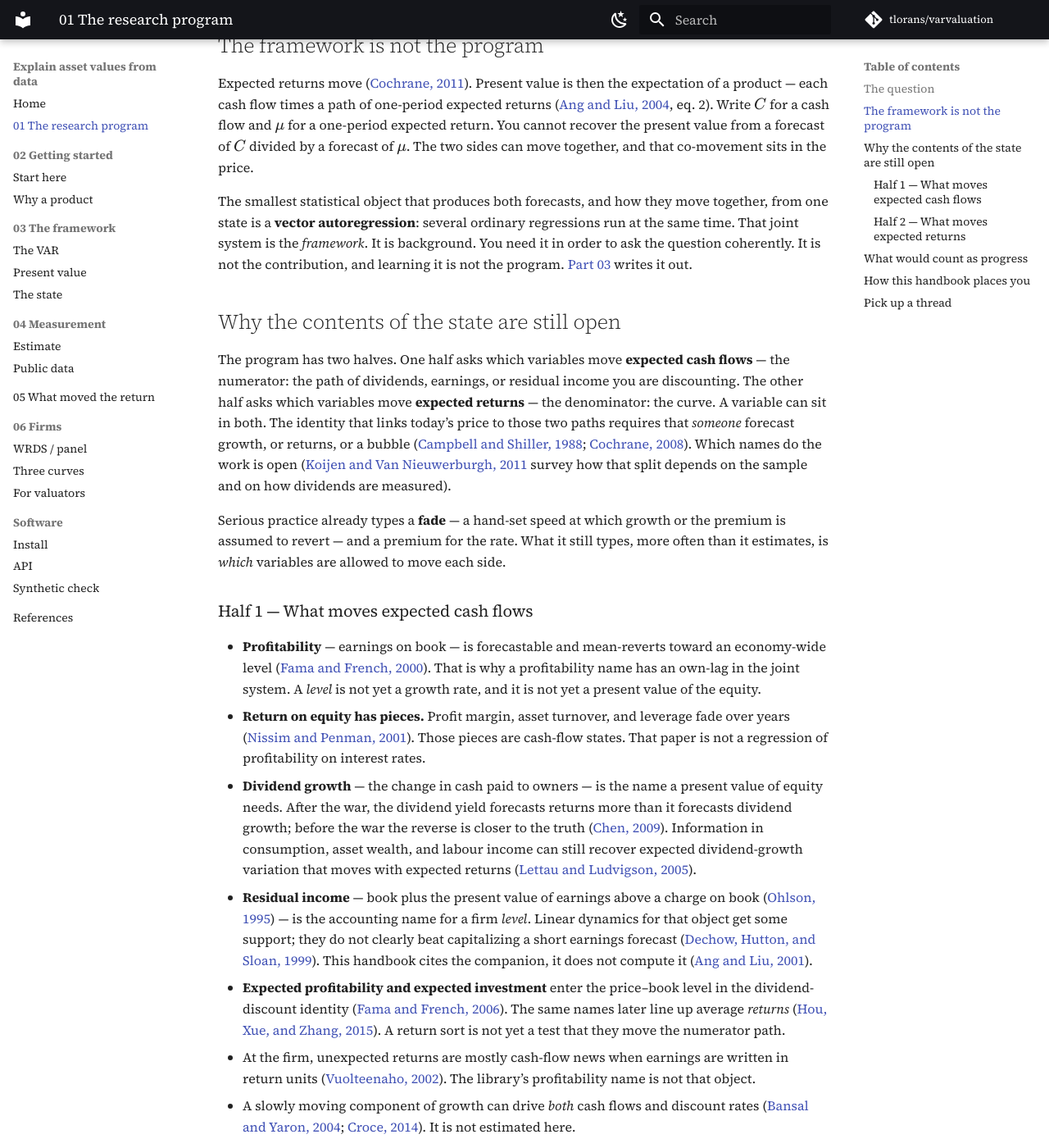
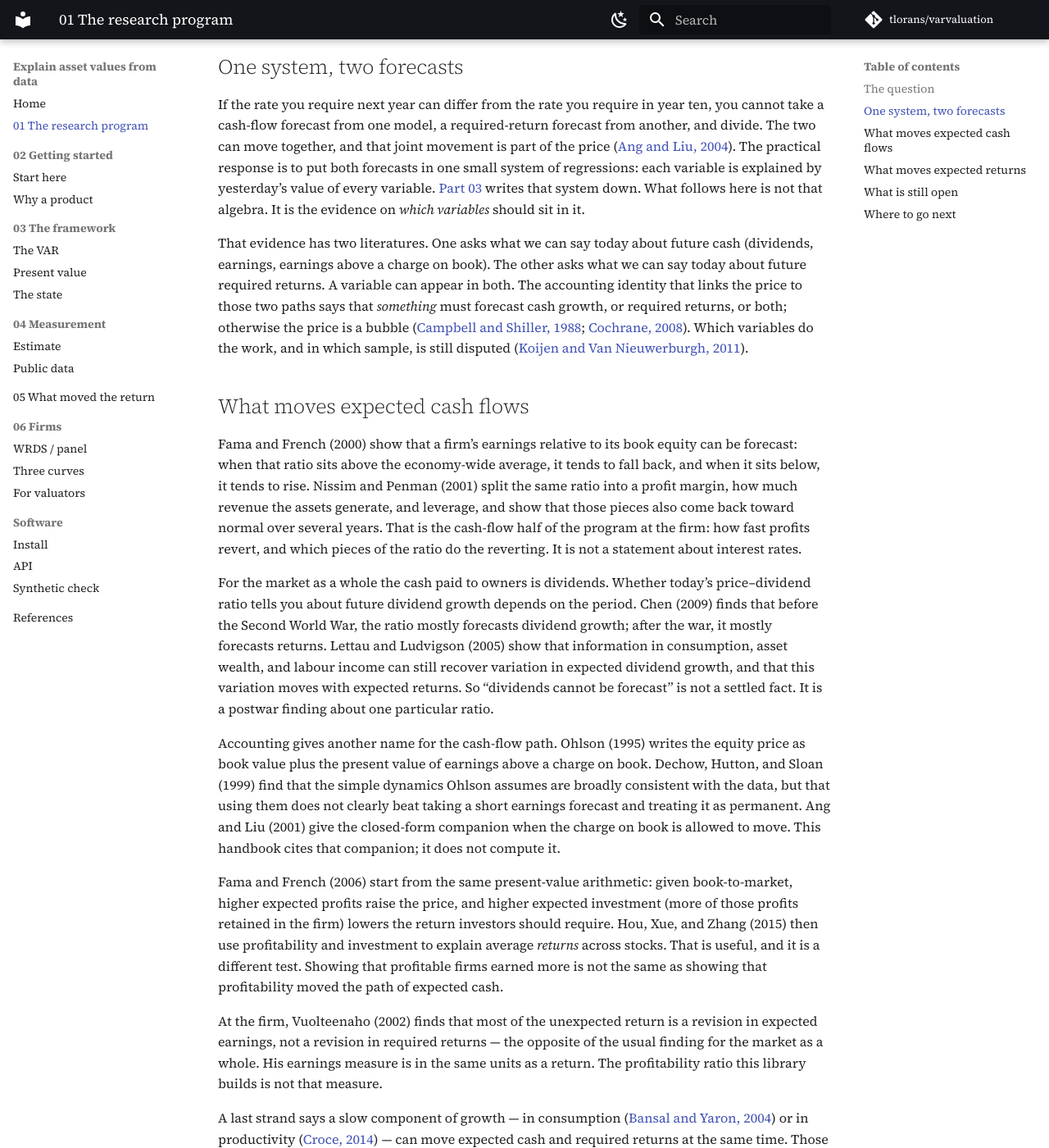
Before and after one commit to tlorans/varvaluation, an MkDocs documentation site: the page built from docs/guide/program.md, in a window 1280 px wide and 1400 px high, scrolled down 594 px. Shown: the whole window at 82% size. Built offline with MkDocs 1.6.1 and Material for MkDocs 9.7.7, drawn with Linux system fonts in a browser that asks for light colours; comment, search, counter and statistics services are not loaded; some of the changed text lies outside the part shown.

Commit message:
docs: rewrite the research program as a plain-language survey

```diff
--- a/docs/guide/program.md
+++ b/docs/guide/program.md
@@ -2,211 +2,185 @@
 
 # Which variables drive asset values
 
-<p class="you-will"><strong>You will.</strong> See the two halves of the program — which variables move expected cash flows, and which move expected returns — and keep the joint system as background.</p>
+<p class="you-will"><strong>You will.</strong> Read what is known about the two sides of a price — the cash you expect, and the rate you discount it at — and see which questions are still open.</p>
 
 ## The question
 
-Empirical asset pricing has been strong on *returns* — what you earned
-after the fact. **Factors** are portfolios that line stocks up by a
-characteristic; **sorts** are the lining-up itself. That craft asks
-which characteristics line up average returns. This handbook is the
-sibling craft. It asks which variables drive the *level* of value:
-what the claim is worth today, when next year’s cash flow and the
-cash flow in year ten should not share a rate.
+A large part of empirical finance asks why some stocks earned more
+than others, on average. That work lines firms up by a trait
+(size, book-to-market, profitability) and reports the return
+difference. This handbook asks a different question: *what is the
+firm worth today?* Year one and year ten should not share a rate
+when the rate you require is allowed to change
+([Cochrane, 2011](../references.md#cochrane-2011)). So the price
+has to come from a forecast of future cash and a forecast of future
+required returns, together
+([Campbell and Shiller, 1988](../references.md#campbell-shiller-1988)).
 
-Write a **state** for the short list of variables that are supposed
-to carry those forecasts. The research program is the contents of
-that list. A variable earns a place if it moves a value object —
-the price relative to dividends, the price relative to book, or the
-discount rate at a stated horizon — not if it only lines up average
-returns ([Cochrane, 2011](../references.md#cochrane-2011);
-[Campbell and Shiller, 1988](../references.md#campbell-shiller-1988)).
+The research program is: **which observed variables belong in that
+forecast?** A variable belongs if, when it moves, today’s price
+moves, or the path of expected cash moves, or the rate applied to a
+given year moves. It does not belong merely because firms with a
+high value of that variable happened to earn more, on average, in a
+historical sort.
 
-## The framework is not the program
+## One system, two forecasts
 
-Expected returns move ([Cochrane, 2011](../references.md#cochrane-2011)).
-Present value is then the expectation of a product — each cash flow
-times a path of one-period expected returns
-([Ang and Liu, 2004](../references.md#ang-liu-2004), eq. 2). Write
-$C$ for a cash flow and $\mu$ for a one-period expected return. You
-cannot recover the present value from a forecast of $C$ divided by a
-forecast of $\mu$. The two sides can move together, and that
-co-movement sits in the price.
+If the rate you require next year can differ from the rate you
+require in year ten, you cannot take a cash-flow forecast from one
+model, a required-return forecast from another, and divide. The two
+can move together, and that joint movement is part of the price
+([Ang and Liu, 2004](../references.md#ang-liu-2004)). The practical
+response is to put both forecasts in one small system of
+regressions: each variable is explained by yesterday’s value of
+every variable. [Part 03](system.md) writes that system down. What
+follows here is not that algebra. It is the evidence on *which
+variables* should sit in it.
 
-The smallest statistical object that produces both forecasts, and
-how they move together, from one state is a **vector
-autoregression**: several ordinary regressions run at the same time.
-That joint system is the *framework*. It is background. You need it
-in order to ask the question coherently. It is not the contribution,
-and learning it is not the program. [Part 03](system.md) writes it
-out.
+That evidence has two literatures. One asks what we can say today
+about future cash (dividends, earnings, earnings above a charge on
+book). The other asks what we can say today about future required
+returns. A variable can appear in both. The accounting identity
+that links the price to those two paths says that *something* must
+forecast cash growth, or required returns, or both; otherwise the
+price is a bubble
+([Campbell and Shiller, 1988](../references.md#campbell-shiller-1988);
+[Cochrane, 2008](../references.md#cochrane-2008)). Which variables
+do the work, and in which sample, is still disputed
+([Koijen and Van Nieuwerburgh, 2011](../references.md#kvn-2011)).
 
-## Why the contents of the state are still open
+## What moves expected cash flows
 
-The program has two halves. One half asks which variables move
-**expected cash flows** — the numerator: the path of dividends,
-earnings, or residual income you are discounting. The other half
-asks which variables move **expected returns** — the denominator:
-the curve. A variable can sit in both. The identity that links
-today’s price to those two paths requires that *someone* forecast
-growth, or returns, or a bubble
-([Campbell and Shiller, 1988](../references.md#campbell-shiller-1988);
-[Cochrane, 2008](../references.md#cochrane-2008)). Which names do
-the work is open
-([Koijen and Van Nieuwerburgh, 2011](../references.md#kvn-2011)
-survey how that split depends on the sample and on how dividends are
-measured).
+Fama and French (2000) show that a firm’s earnings relative to its
+book equity can be forecast: when that ratio sits above the
+economy-wide average, it tends to fall back, and when it sits
+below, it tends to rise. Nissim and Penman (2001) split the same
+ratio into a profit margin, how much revenue the assets generate,
+and leverage, and show that those pieces also come back toward
+normal over several years. That is the cash-flow half of the
+program at the firm: how fast profits revert, and which pieces of
+the ratio do the reverting. It is not a statement about interest
+rates.
 
-Serious practice already types a **fade** — a hand-set speed at
-which growth or the premium is assumed to revert — and a premium
-for the rate. What it still types, more often than it estimates, is
-*which* variables are allowed to move each side.
+For the market as a whole the cash paid to owners is dividends.
+Whether today’s price–dividend ratio tells you about future
+dividend growth depends on the period. Chen (2009) finds that
+before the Second World War, the ratio mostly forecasts dividend
+growth; after the war, it mostly forecasts returns. Lettau and
+Ludvigson (2005) show that information in consumption, asset
+wealth, and labour income can still recover variation in expected
+dividend growth, and that this variation moves with expected
+returns. So “dividends cannot be forecast” is not a settled fact.
+It is a postwar finding about one particular ratio.
 
-### Half 1 — What moves expected cash flows
+Accounting gives another name for the cash-flow path. Ohlson
+(1995) writes the equity price as book value plus the present
+value of earnings above a charge on book. Dechow, Hutton, and
+Sloan (1999) find that the simple dynamics Ohlson assumes are
+broadly consistent with the data, but that using them does not
+clearly beat taking a short earnings forecast and treating it as
+permanent. Ang and Liu (2001) give the closed-form companion when
+the charge on book is allowed to move. This handbook cites that
+companion; it does not compute it.
 
-- **Profitability** — earnings on book — is forecastable and
-  mean-reverts toward an economy-wide level
-  ([Fama and French, 2000](../references.md#ff-2000)). That is why
-  a profitability name has an own-lag in the joint system. A
-  *level* is not yet a growth rate, and it is not yet a present
-  value of the equity.
-- **Return on equity has pieces.** Profit margin, asset turnover,
-  and leverage fade over years
-  ([Nissim and Penman, 2001](../references.md#nissim-penman-2001)).
-  Those pieces are cash-flow states. That paper is not a regression
-  of profitability on interest rates.
-- **Dividend growth** — the change in cash paid to owners — is the
-  name a present value of equity needs. After the war, the dividend
-  yield forecasts returns more than it forecasts dividend growth;
-  before the war the reverse is closer to the truth
-  ([Chen, 2009](../references.md#chen-2009)). Information in consumption, asset wealth, and labour income can
-  still recover expected dividend-growth variation that moves with
-  expected returns
-  ([Lettau and Ludvigson, 2005](../references.md#lettau-ludvigson-2005)).
-- **Residual income** — book plus the present value of earnings
-  above a charge on book
-  ([Ohlson, 1995](../references.md#ohlson-1995)) — is the accounting
-  name for a firm *level*. Linear dynamics for that object get some
-  support; they do not clearly beat capitalizing a short earnings
-  forecast ([Dechow, Hutton, and Sloan, 1999](../references.md#dhs-1999)).
-  This handbook cites the companion, it does not compute it
-  ([Ang and Liu, 2001](../references.md#ang-liu-2001)).
-- **Expected profitability and expected investment** enter the
-  price–book level in the dividend-discount identity
-  ([Fama and French, 2006](../references.md#ff-2006)). The same
-  names later line up average *returns*
-  ([Hou, Xue, and Zhang, 2015](../references.md#hxz-2015)). A return
-  sort is not yet a test that they move the numerator path.
-- At the firm, unexpected returns are mostly cash-flow news when
-  earnings are written in return units
-  ([Vuolteenaho, 2002](../references.md#vuolteenaho-2002)). The
-  library’s profitability name is not that object.
-- A slowly moving component of growth can drive *both* cash flows
-  and discount rates ([Bansal and Yaron, 2004](../references.md#bansal-yaron-2004);
-  [Croce, 2014](../references.md#croce-2014)). It is not estimated
-  here.
+Fama and French (2006) start from the same present-value arithmetic:
+given book-to-market, higher expected profits raise the price, and
+higher expected investment (more of those profits retained in the
+firm) lowers the return investors should require. Hou, Xue, and
+Zhang (2015) then use profitability and investment to explain
+average *returns* across stocks. That is useful, and it is a
+different test. Showing that profitable firms earned more is not
+the same as showing that profitability moved the path of expected
+cash.
 
-### Half 2 — What moves expected returns
+At the firm, Vuolteenaho (2002) finds that most of the unexpected
+return is a revision in expected earnings, not a revision in
+required returns — the opposite of the usual finding for the market
+as a whole. His earnings measure is in the same units as a return.
+The profitability ratio this library builds is not that measure.
 
-- The **short rate** and inflation are classical short-horizon
-  expected-return variables
-  ([Fama and Schwert, 1977](../references.md#fama-schwert-1977)).
-  They should tilt the near end of the curve. If they do not, they
-  are not value states.
-- The **dividend yield** (dividends over price) must forecast
-  returns, cash-flow growth, or a bubble — that is an identity, not
-  a taste ([Campbell and Shiller, 1988](../references.md#campbell-shiller-1988);
-  [Cochrane, 2008](../references.md#cochrane-2008)). Whether it still
-  forecasts on later data is contested
-  ([Goyal and Welch, 2008](../references.md#goyal-welch-2008)).
-- The **consumption–wealth gap** is a strong in-sample quarterly
-  predictor of returns ([Lettau and Ludvigson, 2001](../references.md#lettau-ludvigson-2001)).
-  **In-sample** means: it works on the window used to fit it. It
-  weakens or fails on later data
-  ([Goyal and Welch, 2008](../references.md#goyal-welch-2008)).
-- **Beta** — a stock’s sensitivity to the market — belongs on the
-  curve if it changes the curve’s *shape* on one date, not only if
-  it lines up average returns.
-- Claims that pay only the dividends of a given year have been
-  traded. The returns on those claims are a term structure of
-  *payoffs*, not a solved present value
-  ([van Binsbergen, Brandt, and Koijen, 2012](../references.md#vbbk-2012)).
-  A state is a value state if it moves the discount rate at the
-  horizons those claims identify.
+A last strand says a slow component of growth — in consumption
+([Bansal and Yaron, 2004](../references.md#bansal-yaron-2004)) or
+in productivity ([Croce, 2014](../references.md#croce-2014)) — can
+move expected cash and required returns at the same time. Those
+papers are structural reasons the two halves can share a variable.
+They are not estimated here.
 
-A variable that only raises an in-sample return regression is a
-factor candidate. A variable that moves the expected cash-flow
-path, or the curve, under a construction that does not peek at
-later data, is a value state.
+## What moves expected returns
 
-## What would count as progress
+Required returns move
+([Cochrane, 2011](../references.md#cochrane-2011)). The oldest
+robust pattern is that a higher short-term interest rate, and
+higher inflation, go with lower expected stock returns over the
+near term ([Fama and Schwert, 1977](../references.md#fama-schwert-1977)).
+If those variables belong in a valuation, they should change the
+rate applied to the next few years more than the rate applied to
+year ten.
 
-A paper advances the program when a *named* state can point to one
-of these and mean it.
+The dividend–price ratio is the most famous candidate. By the
+present-value identity it must forecast dividend growth, or
+returns, or a bubble ([Cochrane, 2008](../references.md#cochrane-2008)).
+On later samples that were not used to fit the original
+regressions, it is a weak return forecast
+([Goyal and Welch, 2003](../references.md#goyal-welch-2003);
+[Goyal and Welch, 2008](../references.md#goyal-welch-2008)).
+Lettau and Ludvigson (2001) propose instead the gap between
+consumption and wealth: when consumption is high relative to
+assets and labour income, expected returns are high in the sample
+they study. The same out-of-sample tests that weaken the dividend
+yield also weaken that gap ([Goyal and Welch, 2008](../references.md#goyal-welch-2008)).
 
-On the numerator:
+How much a stock moves with the market changes over time
+([Fama and French, 1997](../references.md#ff-1997)). If that
+loading belongs in a valuation, two firms on the same date should
+not share a discount curve: the high-loading name should start
+expensive to discount and then come down; the low-loading name
+should start cheap and then rise. If the loading only lines firms
+up by average historical return, it is doing the factor job, not
+the valuation job.
 
-- The own-lag of the cash-flow name is estimated, not typed
-  ([Fama and French, 2000](../references.md#ff-2000)).
-- The cash-flow name is growth, or residual income, and you report
-  a present value of the equity — not only a curve.
-- Book-to-market forecasts growth in the joint system, or you say
-  it does not and must forecast returns
-  ([Cochrane, 2008](../references.md#cochrane-2008)).
-- Dividend growth (or residual income) is forecastable in a vintage
-  that does not use later data, not only in a postwar yield
-  regression ([Chen, 2009](../references.md#chen-2009);
-  [Lettau and Ludvigson, 2005](../references.md#lettau-ludvigson-2005)).
+A newer market test uses claims that pay only the dividends of a
+given year ([van Binsbergen, Brandt, and Koijen, 2012](../references.md#vbbk-2012)).
+The returns on those claims are a schedule of payoffs by horizon,
+not a solved present value. They are a cousin of the discount
+curve: a variable that belongs on the required-return side should
+move the rate at the horizons those claims identify.
 
-On the denominator:
+## What is still open
 
-- The short rate moves the near end of the discount curve. Shut it
-  off and the near end must change.
-- The consumption–wealth gap, built from information available at
-  the valuation date, still moves the curve — not only an in-sample
-  return fit.
-- Beta changes the *shape* of a firm’s curve on one date (low-beta
-  slopes up; high-beta starts high and fades).
+Taken together, the cash-flow papers say profits revert and that
+dividend growth is sometimes forecastable. The required-return
+papers say the short rate is robust, and that the famous price
+ratios are fragile once you leave the original sample. Neither
+literature has produced a short, agreed list of variables that
+move *today’s price* once both sides are estimated together, on
+information that was available at the time.
 
-On the joint object:
+A next paper on the cash-flow side would replace a profitability
+*ratio* with a growth rate, or with earnings above a charge on
+book, and report a present value of the equity — not only a
+discount curve. It would also say whether book-to-market forecasts
+that growth, or does not, and therefore must forecast returns
+([Cochrane, 2008](../references.md#cochrane-2008)).
 
-- Last period’s surprise, split using the cash-flow equation
-  itself, comes close to adding back up
-  ([Chen, Da, and Zhao, 2013](../references.md#chen-da-zhao-2013)).
-  A large leftover means a missing or misspecified state, not a
-  third kind of news.
+A next paper on the required-return side would rebuild the
+consumption–wealth gap, or the premium regression, stopping at the
+valuation date, and ask whether the discount curve still moves. It
+would also check whether a stock’s market loading changes the
+*shape* of that curve on one day.
 
-None of those is “we used a vector autoregression.” Each is a claim
-about a named coordinate.
+A next paper on both sides would take a long firm sample and ask
+the two questions at once: does profitability forecast the cash
+path, and does the market loading change the curve — or do both
+variables only line up average returns?
 
-## How this handbook places you
+The illustration later in this handbook is a software run on a
+short window. It does not answer those questions. It shows how to
+ask them.
 
-First you will feel why one rate is the wrong object
-([Getting started](start.md)). Then you will learn the joint system
-— the framework — in [Part 03](system.md). Then you will put named
-states on public files and on firms, and ask which ones move the
-curve. Only then will you see what the current illustration cannot
-claim.
+## Where to go next
 
-The package is the bench. It names every coordinate, including the
-cash-flow slot. On a firm panel it never uses firm A to forecast
-firm B. It reads the cash-flow piece of a surprise from the
-cash-flow equation. What you put in the state, and which value
-object it moves, is the program.
-
-## Pick up a thread
-
-Three live gaps, one on each half and one on the joint object.
-
-1. **Numerator.** Put a growth name (or residual income) in the
-   cash-flow slot and report an equity present value
-   ([Present value](valuation.md), [Three curves](walkthrough.md)).
-2. **Denominator.** Rebuild the consumption–wealth gap, or the
-   premium regression, with no data after the valuation date, and
-   ask whether the curve still moves ([Estimate](estimate.md)).
-3. **Both.** On a long firm sample, ask whether profitability
-   forecasts the cash-flow path and whether beta changes the shape
-   of $\mu_t(n)$ — the discount rate $n$ periods ahead — or only
-   lines up average returns ([Firm panel](wrds.md)).
-
-When you are ready to do something, start [here](start.md).
+[Getting started](start.md) shows why one rate for every year is
+the wrong object. [Part 03](system.md) writes the joint
+regressions. [Public data](data.md) and [firms](wrds.md) are where
+you put named variables in and see which side they move.
```
Also changed, not shown: docs/index.md (+1 -1 lines).
